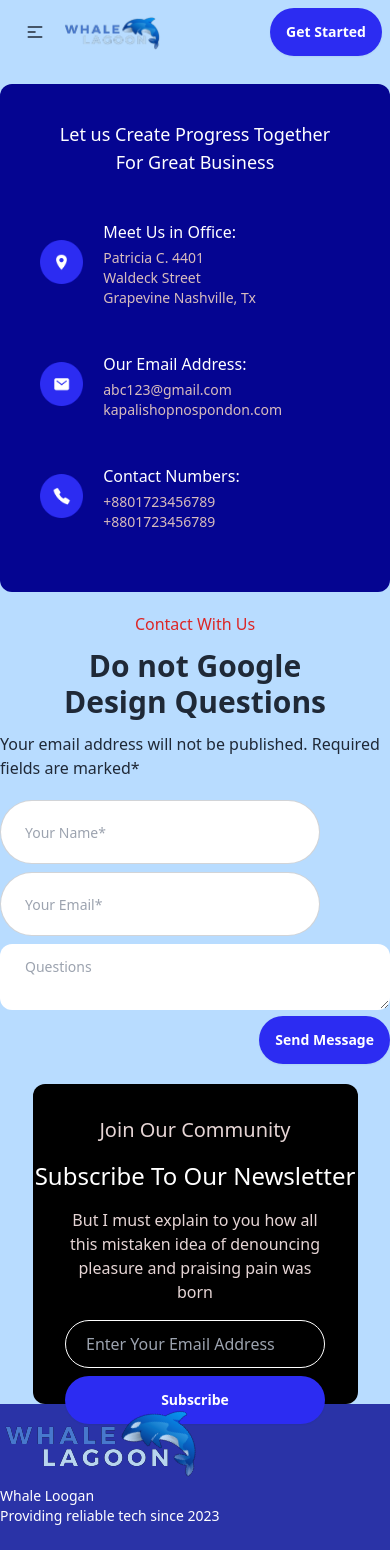
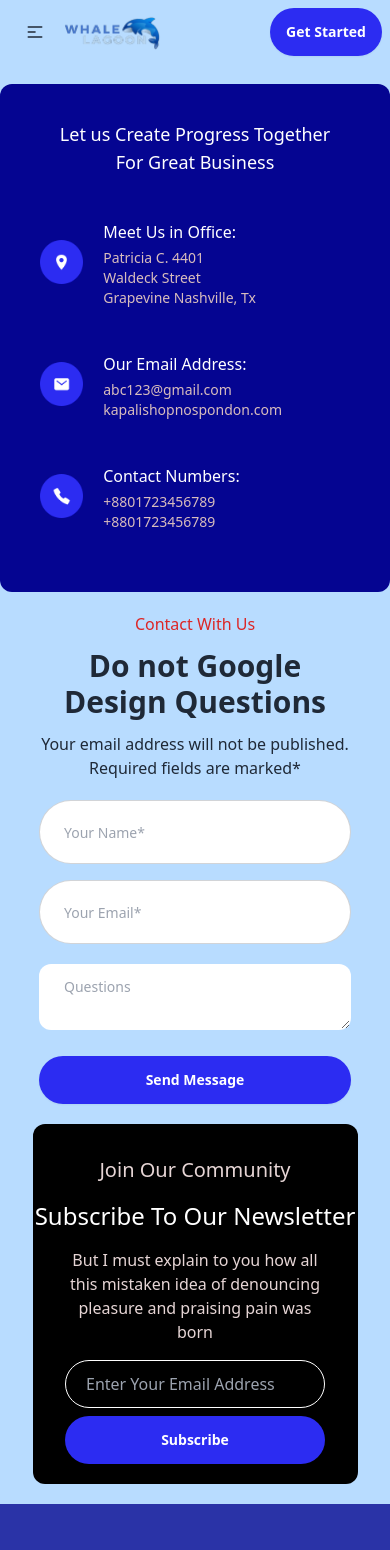
Before and after one commit to Shakib-Shajid/BitBinary-IT, a Next.js app: page /contact in a window 390 px wide. Shown: the top 1550 px of the page. Built offline with nearby package versions, Linux system fonts and the light colour scheme.

Commit message:
newsletter and footer updated

```diff
--- a/src/app/contact/page.js
+++ b/src/app/contact/page.js
@@ -8,7 +8,6 @@ import Link from "next/link";
 const page = () => {
     return (
         <div>
-
 
             <div className="flex gap-5 md:gap-20 flex-col md:flex-row">
                 <div className="h-full bg-[#050591] rounded-xl text-white p-5 mt-5 md:mt-20">
@@ -42,19 +41,19 @@ const page = () => {
                     </div>
                 </div>
                 <div>
-                    <p className="text-red-600  text-center md:text-start">Contact With Us</p>
-                    <h3 className="text-3xl lg:text-5xl font-bold py-3 text-center md:text-start">Do not Google <br />
+                    <p className="text-red-600  text-center">Contact With Us</p>
+                    <h3 className="text-3xl lg:text-5xl font-bold py-3 text-center">Do not Google <br />
                         Design Questions</h3>
-                    <p className="md:my-2 lg:my-5">Your email address will not be published. Required fields are marked* </p>
+                    <p className="md:my-2 lg:my-5 w-[80%] mx-auto text-center">Your email address will not be published. Required fields are marked* </p>
 
-                    <div className="my-5 md:my-10">
-                        <div className="flex gap-2 md:gap-4 lg:gap-9 my-2 md:my-4 lg:my-8 flex-col lg:flex-row">
-                            <input type="text" placeholder="Your Name*" className="input input-bordered w-full max-w-xs py-3 px-6 rounded-full text-sm h-16" required name="" id="" />
-                            <input type="email" placeholder="Your Email*" className="input input-bordered w-full max-w-xs py-3 px-6 rounded-full text-sm h-16" required name="" id="" />
+                    <div className="my-5 md:my-10 w-[80%] md:w-full mx-auto space-y-2 md:space-y-0">
+                        <div className="flex gap-2 md:gap-4 lg:gap-9 flex-col lg:flex-row space-y-2 md:space-y-0 mb-3">
+                            <input type="text" placeholder="Your Name*" className="input input-bordered w-full py-3 px-6 rounded-full text-sm h-16" required name="" id="" />
+                            <input type="email" placeholder="Your Email*" className="input input-bordered w-full py-3 px-6 rounded-full text-sm h-16" required name="" id="" />
                         </div>
                         <textarea placeholder="Questions" className="textarea md:h-56 lg:h-80 w-full rounded-xl py-3 px-6 text-sm" ></textarea>
                         <div className="flex justify-end">
-                            <Link href="/contact" className="btn bg-[#2C2CF2] text-white  md:py-4 md:px-10 rounded-full border-0">Send Message</Link>
+                            <Link href="/contact" className="btn bg-[#2C2CF2] text-white mt-3 md:py-4 md:px-10 rounded-full border-0 w-full">Send Message</Link>
                         </div>
                     </div>
                 </div>
--- a/src/components/shared/Footer.js
+++ b/src/components/shared/Footer.js
@@ -5,7 +5,7 @@ import Link from "next/link";
 
 const Footer = () => {
     return (
-        <footer className="footer md:p-10 bg-[#2A33A7] text-white md:h-96 md:pt-52">
+        <footer className="footer p-10 bg-[#2A33A7] text-white md:h-96 md:pt-52">
         <aside>
           <Image
             src={logo}
--- a/src/components/shared/NewsLetter.js
+++ b/src/components/shared/NewsLetter.js
@@ -2,15 +2,14 @@
 const NewsLetter = () => {
     return (
 
-        <div className="flex justify-center">
+        <div className="flex justify-center mb-5">
 
-            <div className="h-80 md:h-96 bg-black rounded-xl text-white text-center pt-8 md:pt-16 md:z-10 md:relative md:-mb-40 w-5/6 lg:w-4/5">
+            <div className="h-[22.5rem] md:h-96 bg-black rounded-xl text-white text-center pt-8 md:pt-10 lg:pt-16 md:z-10 md:relative md:-mb-40 w-5/6 lg:w-4/5">
                 <p className="text-xl md:text-2xl text-[#E6D5D5]">Join Our Community</p>
                 <h2 className="text-2xl md:text-4xl lg:text-5xl my-4">Subscribe To Our Newsletter</h2>
                 <p className="mb-4 text-[#E6D5D5] w-[80%] mx-auto">But I must explain to you how all this mistaken idea of denouncing <br />
                     pleasure and praising pain was born</p>
                 <div>
-
                     {/* for small device */}
                     <div className="md:hidden inline-block">
                         <input className="input bg-black py-3 px-5 border-white rounded-full text-[#E6D5D5] w-[80%]" placeholder="Enter Your Email Address" />
```
